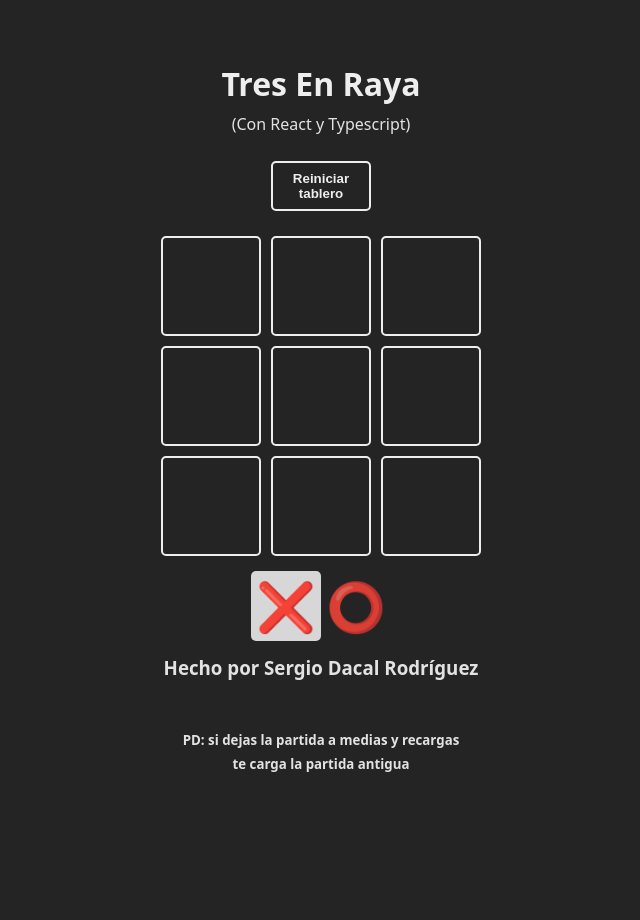
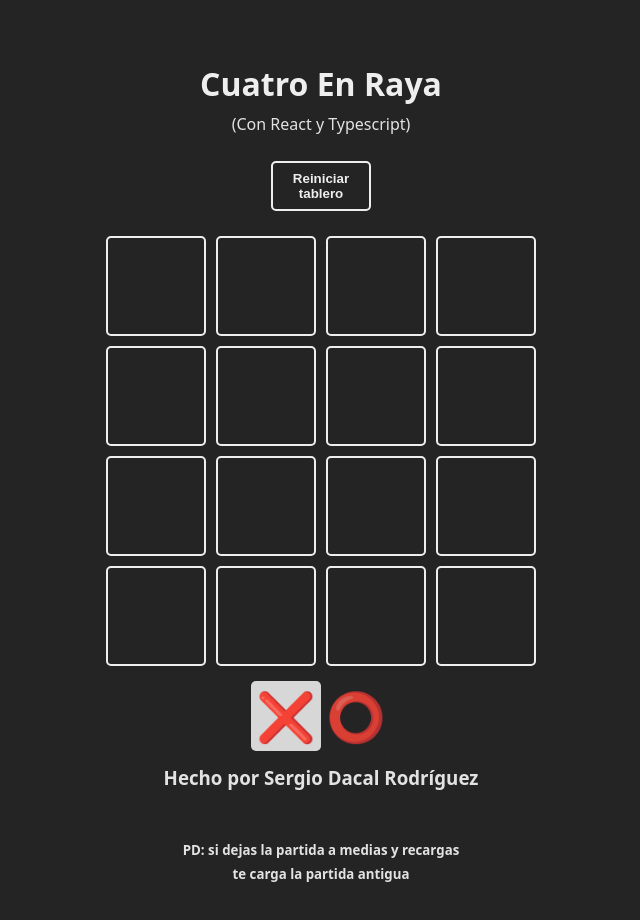
Before and after one commit to dacalite/01-tic-tac-toe, a React (Vite) app: page / in a window 1280 px wide. Shown: the top 920 px of the page, without its empty margins (319-959 px from the left). Before the commit the page ends 848 px from the top, so only its background shows below. Built offline with nearby package versions, Linux system fonts and the light colour scheme; the HTML template or start-up script is replaced by a standard one.

Commit message:
update to connect-4 game

```diff
--- a/src/App.tsx
+++ b/src/App.tsx
@@ -9,7 +9,7 @@ import { saveGameStorage, resetGameStorage } from './logic/storage'
 const  App = () => {
   const [board, setBoard] = useState(() => {
     const boardFromStorage = window.localStorage.getItem('board')
-    return boardFromStorage ? JSON.parse(boardFromStorage) : Array(9).fill(null)
+    return boardFromStorage ? JSON.parse(boardFromStorage) : Array(16).fill(null)
   })
 
   const [turno, setTurno] = useState(() => {
@@ -37,7 +37,7 @@ const  App = () => {
   }
 
   const resetGame = () => {
-    setBoard(Array(9).fill(null))
+    setBoard(Array(16).fill(null))
     setTurno(TURNS.X)
     setGanador(null)
     resetGameStorage()
@@ -45,7 +45,7 @@ const  App = () => {
 
   return (
     <main className='board'>
-      <h1>Tres En Raya</h1>
+      <h1>Cuatro En Raya</h1>
       <p>(Con React y Typescript)</p>
       <button onClick={resetGame}>
         Reiniciar tablero
--- a/src/constants.ts
+++ b/src/constants.ts
@@ -3,7 +3,7 @@ export const TURNS = {
     O: '⭕',
   }
 
-  export const WINNER_COMBOS = [
+  export const WINNER_COMBOS_3X3 = [
     [0, 1, 2],
     [3, 4, 5],
     [6, 7, 8],
@@ -13,3 +13,16 @@ export const TURNS = {
     [0, 4, 8],
     [2, 4, 6]
   ]
+
+  export const WINNER_COMBOS_4X4 = [
+    [0, 1, 2, 3],
+    [4, 5, 6, 7],
+    [8, 9, 10, 11],
+    [12, 13, 14, 15],
+    [0, 4, 8, 12],
+    [1, 5, 9, 13],
+    [2, 6, 10, 14],
+    [3, 7, 11, 15],
+    [0, 5, 10, 15],
+    [3, 6, 9, 12]
+  ]
--- a/src/index.css
+++ b/src/index.css
@@ -60,7 +60,7 @@ body {
 
 .board .game {
   display: grid;
-  grid-template-columns: repeat(3, 1fr);
+  grid-template-columns: repeat(4, 1fr);
   gap: 10px;
 }
 
--- a/src/logic/board.tsx
+++ b/src/logic/board.tsx
@@ -1,12 +1,12 @@
-import { WINNER_COMBOS } from "../constants";
+import { WINNER_COMBOS_4X4 } from "../constants";
 
 export const checkWinnerFrom = (boardToCheck: Array<string>) => {
     let tableroLleno = true
-    for(const combo of WINNER_COMBOS){
-      const [a, b, c] = combo
-      if(boardToCheck[a] === boardToCheck[b] && boardToCheck[a] === boardToCheck[c] && boardToCheck[a]){
+    for(const combo of WINNER_COMBOS_4X4){
+      const [a, b, c, d] = combo
+      if(boardToCheck[a] === boardToCheck[b] && boardToCheck[a] === boardToCheck[c] && boardToCheck[a] === boardToCheck[d]){
         return boardToCheck[a]
-      }else if(boardToCheck[a] === null || boardToCheck[b] === null || boardToCheck[c] === null){
+      }else if(boardToCheck[a] === null || boardToCheck[b] === null || boardToCheck[c] === null || boardToCheck[d] === null){
         tableroLleno = false
       }
     }
```
